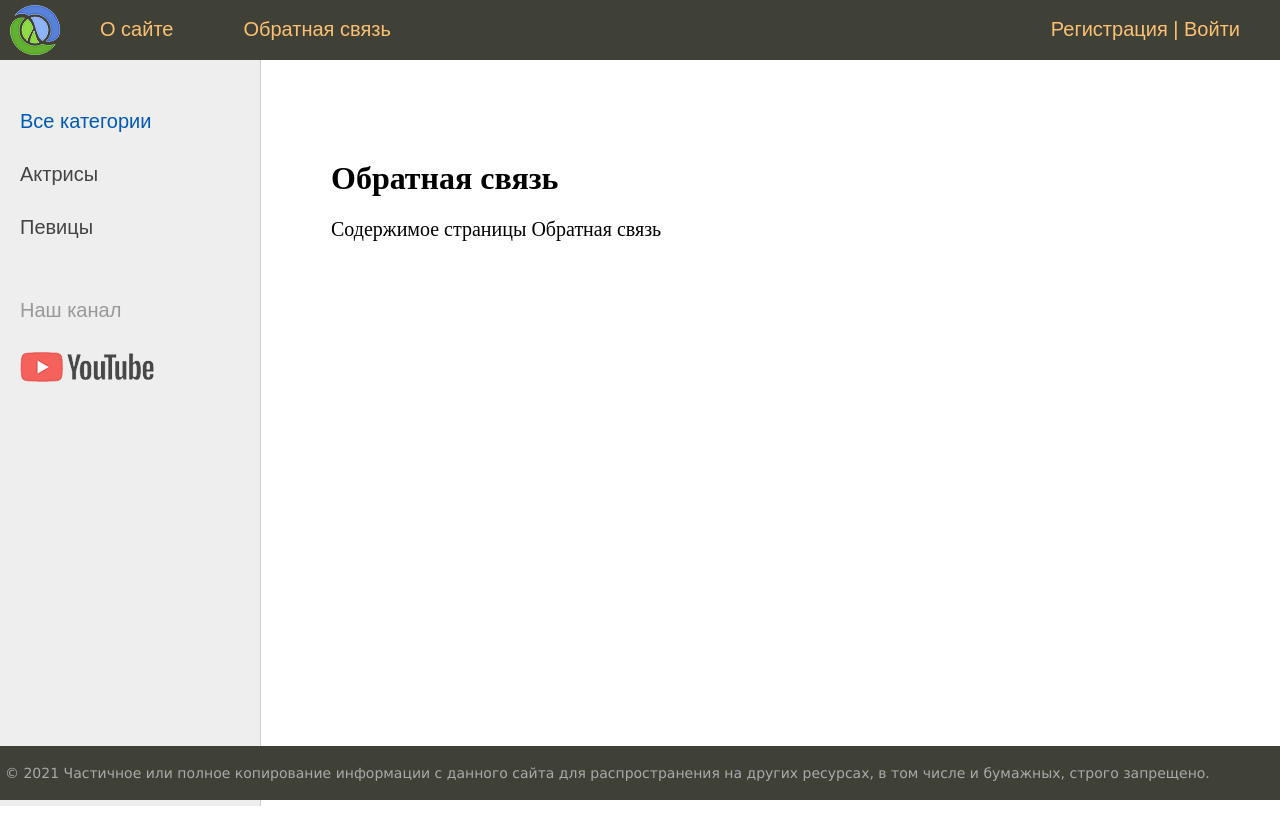
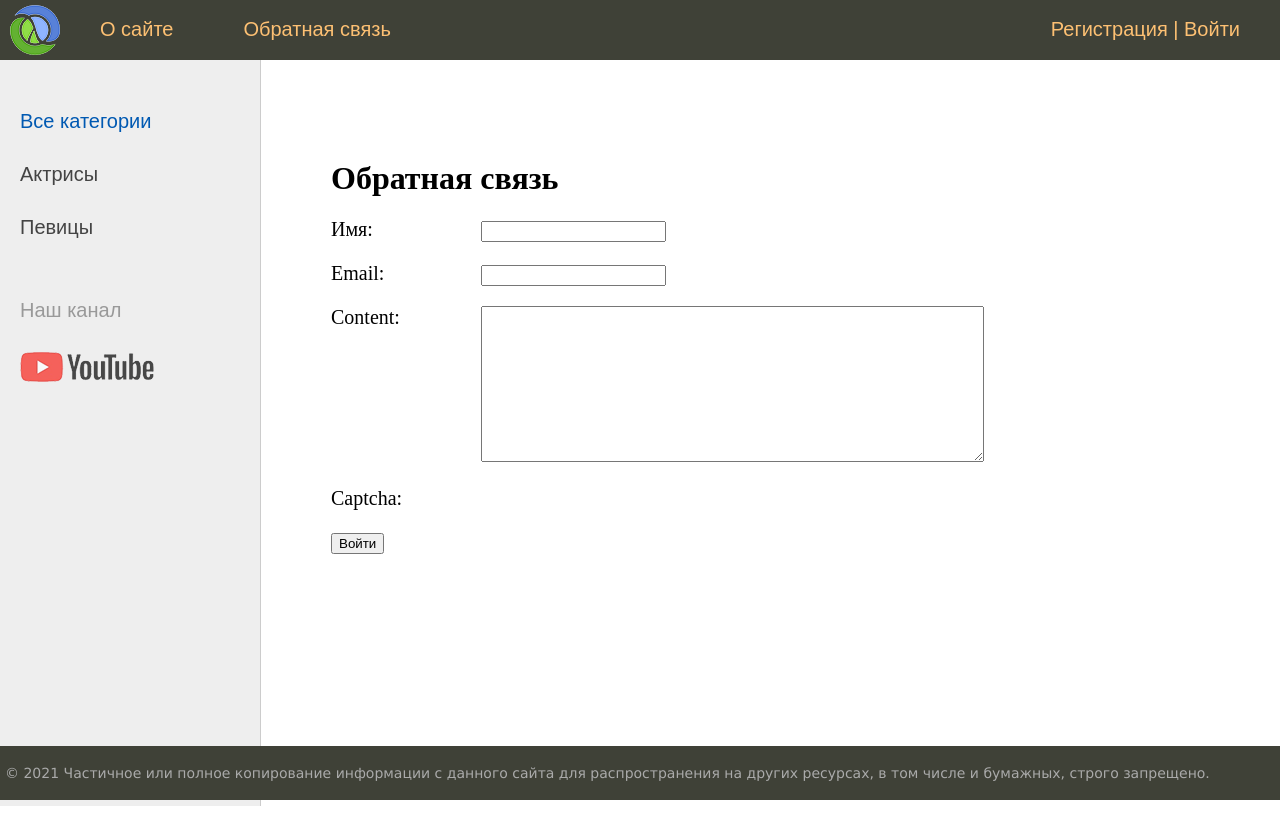
Before and after one commit to iamagod9/django_learn, a Django app: page /contact/ in a window 1280 px wide. Run offline with Django 4.2, Linux system fonts and the light colour scheme; data comes from the database, SQL or seed files in the repository; both versions use the stored data as it was after the commit.

Commit message:
captcha on ContactForm

```diff
--- a/learndjango/settings.py
+++ b/learndjango/settings.py
@@ -38,7 +38,8 @@
     'django.contrib.messages',
     'django.contrib.staticfiles',
     'debug_toolbar',
-    'women.apps.WomenConfig'
+    'captcha',
+    'women.apps.WomenConfig',
 ]
 
 MIDDLEWARE = [
--- a/learndjango/urls.py
+++ b/learndjango/urls.py
@@ -6,6 +6,7 @@
 
 urlpatterns = [
     path('admin/', admin.site.urls),
+    path('captcha/', include('captcha.urls')),
     path('', include('women.urls'))
 ]
 
--- a/women/forms.py
+++ b/women/forms.py
@@ -1,4 +1,5 @@
 from django import forms
+from captcha.fields import CaptchaField
 from django.contrib.auth.forms import UserCreationForm, AuthenticationForm
 from django.contrib.auth.models import User
 from django.core.exceptions import ValidationError
@@ -42,3 +43,9 @@
 class LoginUserForm(AuthenticationForm):
     username = forms.CharField(label='Логин', widget=forms.TextInput(attrs={'class': 'form-input'}))
     password = forms.CharField(label='Пароль', widget=forms.PasswordInput(attrs={'class': 'form-input'}))
+
+class ContactForm(forms.Form):
+    name = forms.CharField(label='Имя', max_length=255)
+    email = forms.EmailField(label='Email')
+    content = forms.CharField(widget=forms.Textarea(attrs={'cols': 60, 'rows': 10}))
+    captcha = CaptchaField()
--- a/women/templates/women/contact.html
+++ b/women/templates/women/contact.html
@@ -1,6 +1,15 @@
 {% extends 'women/base.html' %}
 
 {% block content %}
-<h1>{{title}}</h1>
-<p>Содержимое страницы Обратная связь
+    <h1>{{ title }}</h1>
+
+    <form method="post">
+        {% csrf_token %}
+        <div class="form-error">{{ form.non_field_errors }}</div>
+        {% for f in form %}
+            <p><label class="form-label" for="{{ f.id_for_label }}">{{ f.label }}: </label>{{ f }}</p>
+            <div class="form-error">{{ f.errors }}</div>
+        {% endfor %}
+        <button type="submit">Войти</button>
+    </form>
 {% endblock %}
--- a/women/views.py
+++ b/women/views.py
@@ -3,7 +3,7 @@
 from django.http import HttpResponse, Http404
 from django.shortcuts import render, get_object_or_404, redirect
 from django.urls import reverse_lazy
-from django.views.generic import ListView, DetailView, CreateView
+from django.views.generic import ListView, DetailView, CreateView, FormView
 from django.contrib.auth.mixins import LoginRequiredMixin
 
 from .forms import *
@@ -46,15 +46,20 @@
         c_def = self.get_user_context(title='Добавление статьи')
         return dict(list(context.items()) + list(c_def.items()))
 
-class Contact(DataMixin, ListView):
+class Contact(DataMixin, FormView):
     paginate_by = None
-    model = Women
+    form_class = ContactForm
     template_name = 'women/contact.html'
+    success_url = reverse_lazy('home')
 
     def get_context_data(self, *, object_list=None, **kwargs):
         context = super().get_context_data(**kwargs)
         c_def = self.get_user_context(title='Обратная связь')
         return dict(list(context.items()) + list(c_def.items()))
+
+    def form_valid(self, form):
+        print(form.cleaned_data)
+        return redirect('home')
 
 class ShowPost(DataMixin, DetailView):
     model = Women
```
Also changed, not shown: db.sqlite3, 1 other file.
